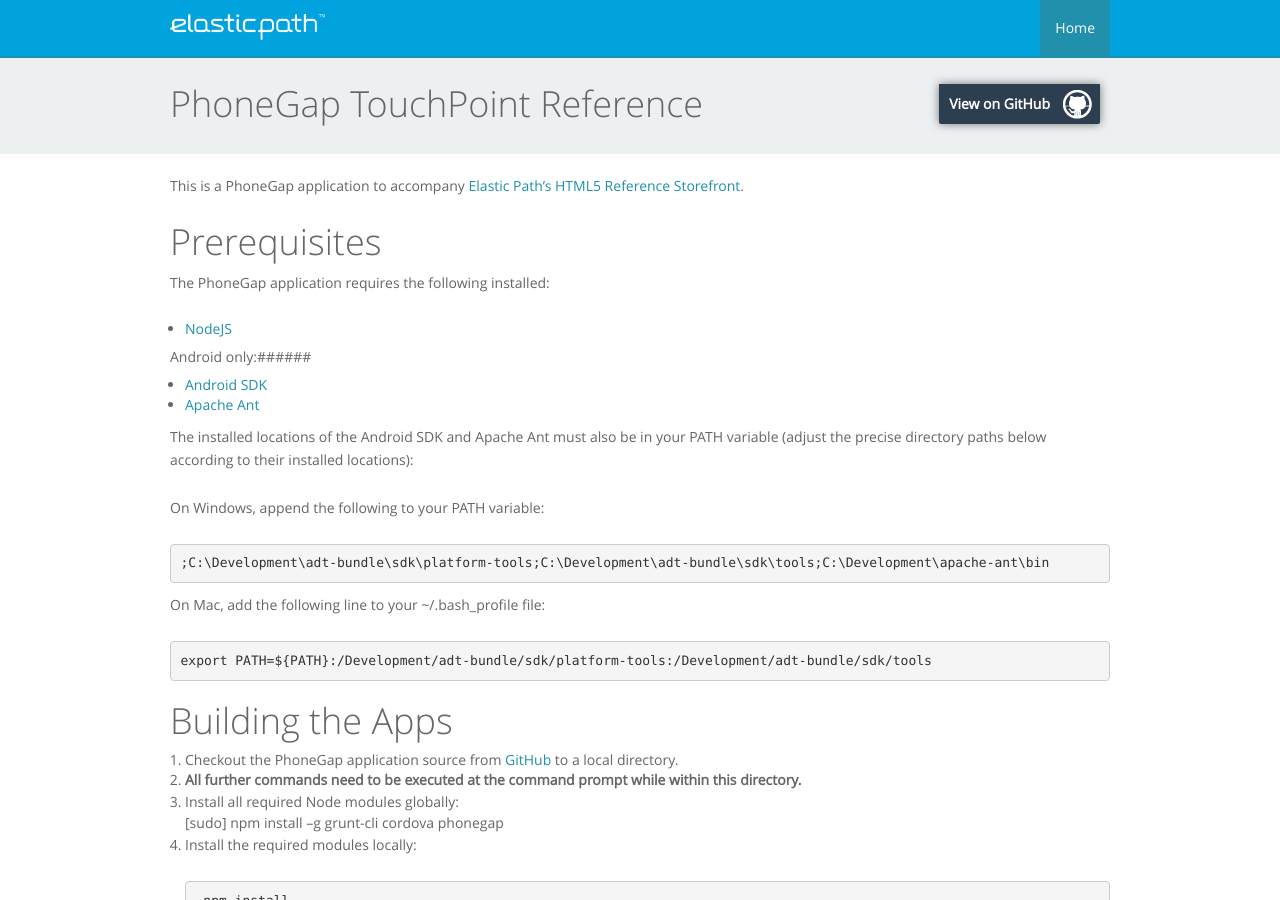
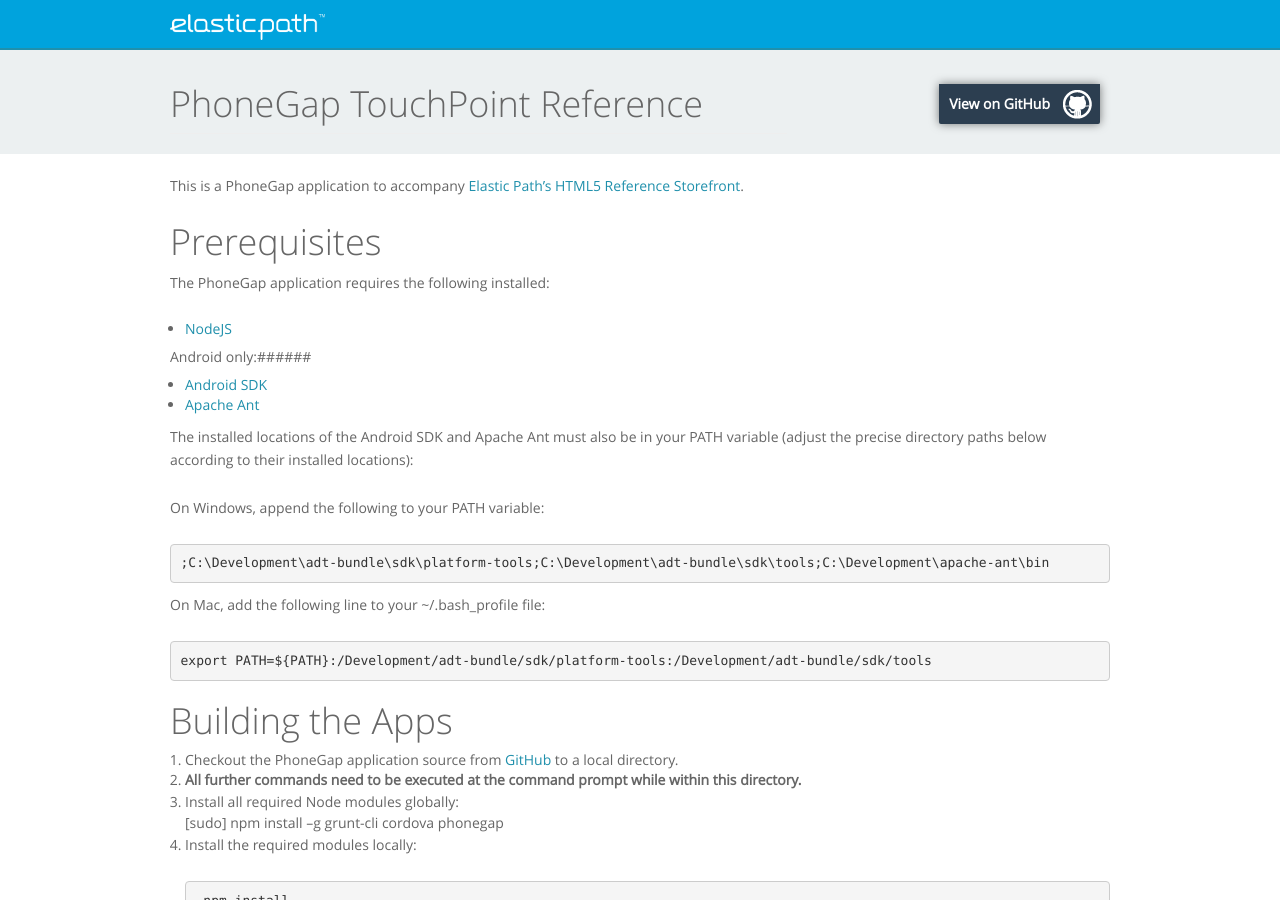
Before and after one commit to elasticpath/phonegap-touchpoint-reference, a Jekyll site: the page built from index.md, in a window 1280 px wide and 900 px high. Built offline with Jekyll 4.4.1, drawn with Linux system fonts in a browser that asks for light colours; nearby versions of some CDN libraries; library files that are not in the unit come from our copies.

Commit message:
[CU-292] Remove main navigation
 and link EP logo to Dev Portal Reference App page

```diff
--- a/_layouts/master.html
+++ b/_layouts/master.html
@@ -27,14 +27,13 @@
         <span class="icon-bar"></span>
         <span class="icon-bar"></span>
       </button>
-      <a class="navbar-brand" href="{{ site.baseurl }}/" title="Home">
-        <img src="{{ site.baseurl }}/images/logo.png" alt="Home" width="155">
+      <a class="navbar-brand" href="http://developers.elasticpath.com/reference-applications" title="Reference App Home">
+        <img src="{{ site.baseurl }}/images/logo.png" alt="Elastic Path Logo" width="155">
       </a>
     </div>
 
-    <div class="collapse navbar-collapse">
+    <!-- <div class="collapse navbar-collapse">
       <nav role="navigation">
-        <!-- Simple (and ugly) menu generator for Jekyll -->
         <ul class="menu nav navbar-nav">
           {% for weight in (1..10) %}
           {% for p in site.pages %}
@@ -49,7 +48,7 @@
           {% endfor %}
         </ul>
       </nav>
-    </div>
+    </div> -->
 
   </div>
 </header>
```
